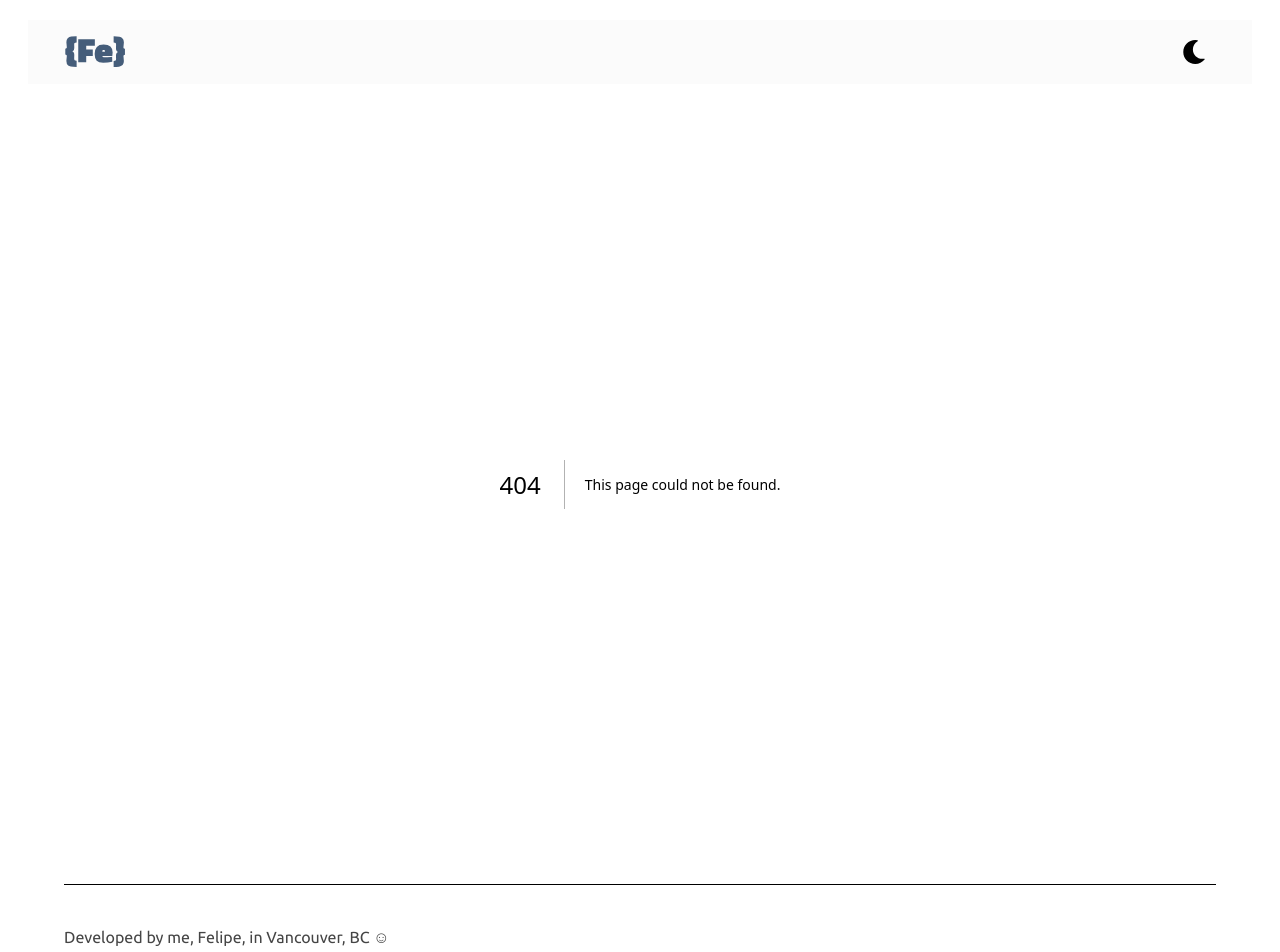
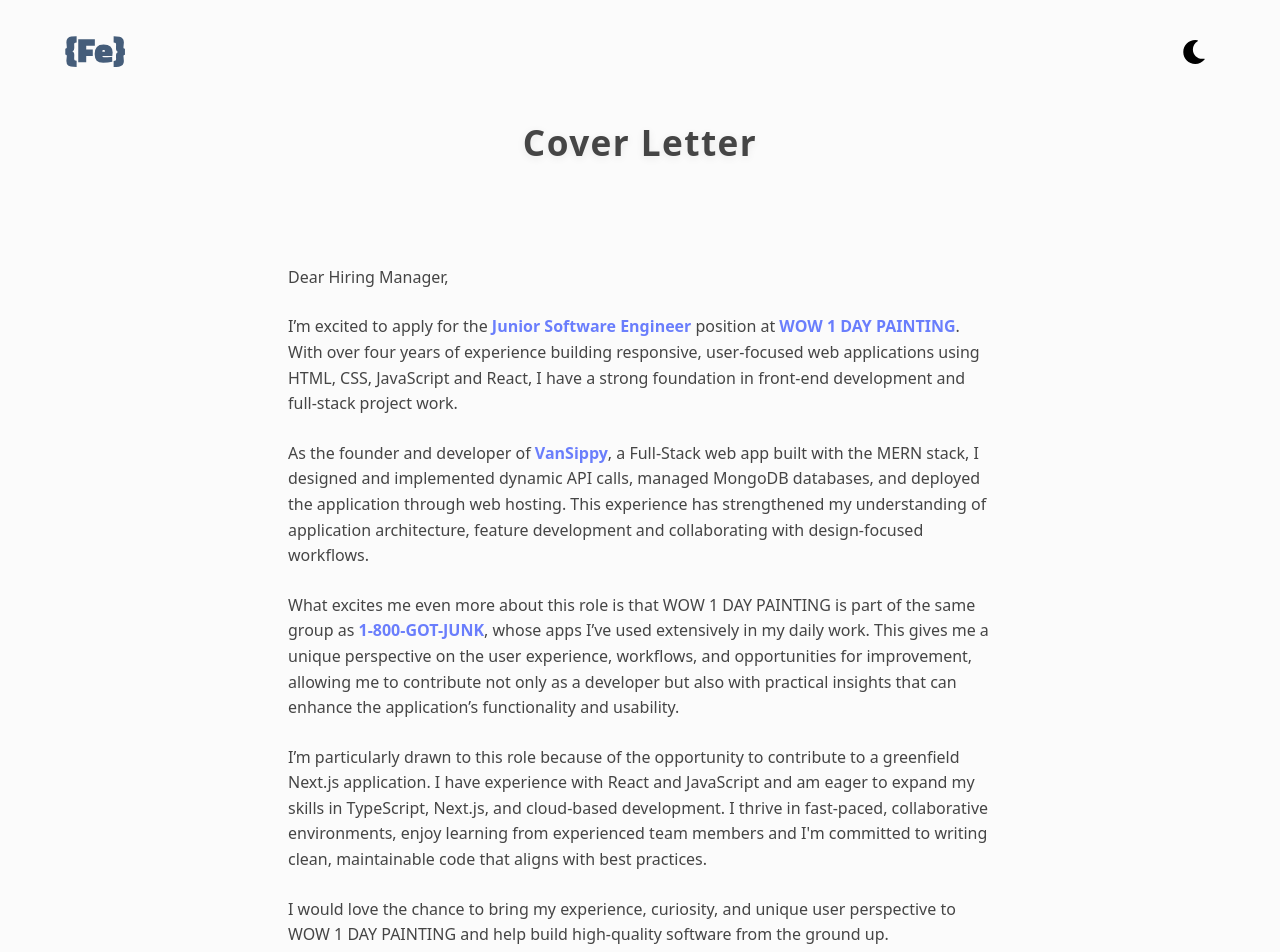
Before and after one commit to psyout/portfolio-app, a Next.js app: page /cover-letter in a window 1280 px wide. Before the commit this address had no page. Shown: the top 952 px of the page. Built offline with nearby package versions, Linux system fonts and the light colour scheme.

Commit message:
add missing footer and improve color usage on cover letter page

```diff
--- /dev/null
+++ b/app/cover-letter/page.tsx
@@ -0,0 +1,119 @@
+import React, { ReactNode } from 'react'
+
+const styles = {
+   body: {
+      fontFamily: 'system-ui, Arial, sans-serif',
+      margin: 0,
+      padding: 0,
+      display: 'grid',
+      gridTemplateRows: 'auto 1fr auto',
+      minHeight: '100vh',
+      color: 'var(--text-color)'
+   } as React.CSSProperties,
+   header: {
+      color: 'white',
+      padding: '2rem',
+      textAlign: 'center' as const,
+      borderBottomLeftRadius: '2rem',
+      borderBottomRightRadius: '2rem'
+   } as React.CSSProperties,
+   main: {
+      padding: '2rem 3rem',
+      lineHeight: 1.6,
+      maxWidth: 800,
+      margin: '2rem auto'
+   } as React.CSSProperties,
+   footer: {
+      background: 'linear-gradient(90deg, #232946 0%, #6a7efc 100%)',
+      color: '#fff',
+      padding: '1rem',
+      textAlign: 'center' as const,
+      borderTopLeftRadius: '1.2rem',
+      borderTopRightRadius: '1.2rem'
+   } as React.CSSProperties,
+   h1: {
+      margin: 0,
+      fontSize: '2.2rem',
+      color: 'var(--text-color)',
+      fontWeight: 'bold',
+      letterSpacing: '0.04em',
+      textShadow: '0 2px 8px rgba(0,0,0,0.08)'
+   } as React.CSSProperties,
+   paragraph: {
+      marginBottom: '1.5rem'
+   } as React.CSSProperties,
+   bold: {
+      color: 'var(--span)',
+      fontWeight: 'bold'
+   } as React.CSSProperties,
+   signature: {
+      fontWeight: 700,
+      fontSize: '1.1rem',
+      color: 'var(--span)',
+      marginTop: '1.5rem',
+      letterSpacing: '0.03em'
+   } as React.CSSProperties
+}
+
+const paragraphs: ReactNode[] = [
+   'Dear Hiring Manager,',
+   <>
+      I’m excited to apply for the <span style={styles.bold}>Junior Software Engineer</span>{' '}
+      position at <span style={styles.bold}>WOW 1 DAY PAINTING</span>. With over four years of
+      experience building responsive, user-focused web applications using HTML, CSS, JavaScript and
+      React, I have a strong foundation in front-end development and full-stack project work.
+   </>,
+   <>
+      As the founder and developer of <span style={styles.bold}>VanSippy</span>, a Full-Stack web
+      app built with the MERN stack, I designed and implemented dynamic API calls, managed MongoDB
+      databases, and deployed the application through web hosting. This experience has strengthened
+      my understanding of application architecture, feature development and collaborating with
+      design-focused workflows.
+   </>,
+   <>
+      What excites me even more about this role is that WOW 1 DAY PAINTING is part of the same group
+      as <span style={styles.bold}>1-800-GOT-JUNK</span>, whose apps I’ve used extensively in my
+      daily work. This gives me a unique perspective on the user experience, workflows, and
+      opportunities for improvement, allowing me to contribute not only as a developer but also with
+      practical insights that can enhance the application’s functionality and usability.
+   </>,
+   <>
+      I’m particularly drawn to this role because of the opportunity to contribute to a greenfield
+      Next.js application. I have experience with React and JavaScript and am eager to expand my
+      skills in TypeScript, Next.js, and cloud-based development. I thrive in fast-paced,
+      collaborative environments, enjoy learning from experienced team members and I'm committed to
+      writing clean, maintainable code that aligns with best practices.
+   </>,
+   <>
+      I would love the chance to bring my experience, curiosity, and unique user perspective to WOW
+      1 DAY PAINTING and help build high-quality software from the ground up.
+   </>,
+   <>
+      Thank you for considering my application. I look forward to the opportunity to discuss how I
+      can support your team.
+   </>,
+   <>
+      <span style={styles.signature}>
+         Sincerely,
+         <br />
+         Felipe Gonzalez
+      </span>
+   </>
+]
+
+const CoverLetter: React.FC = () => (
+   <div style={styles.body}>
+      <header style={styles.header}>
+         <h1 style={styles.h1}>Cover Letter</h1>
+      </header>
+      <main style={styles.main}>
+         {paragraphs.map((text, idx) => (
+            <p key={idx} style={styles.paragraph}>
+               {text}
+            </p>
+         ))}
+      </main>
+   </div>
+)
+
+export default CoverLetter
--- a/app/globals.css
+++ b/app/globals.css
@@ -63,7 +63,7 @@
       --tertiary: hsl(0, 0%, 57%);
       --iconColor: #455d7a;
       --highlight-color: #455d7a;
-      --span: hsl(187, 100%, 40%);
+      --span: #6a7efc;
       --button-text: hsl(0, 0%, 99%);
       --button-bg: hsl(142.1 76.2% 36.3%);
       --tagFontColor: #454545;
@@ -87,6 +87,7 @@
       --button-text: #454545;
       --button-bg: hsl(142.1 76.2% 36.3%);
       --tagFontColor: #454545;
+      --span: #6a7efc;
    }
 }
 
```
